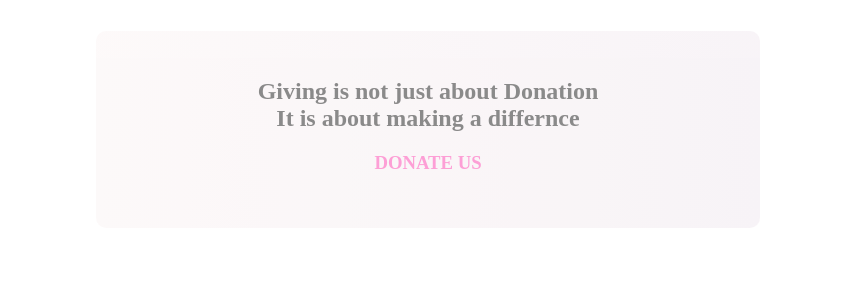
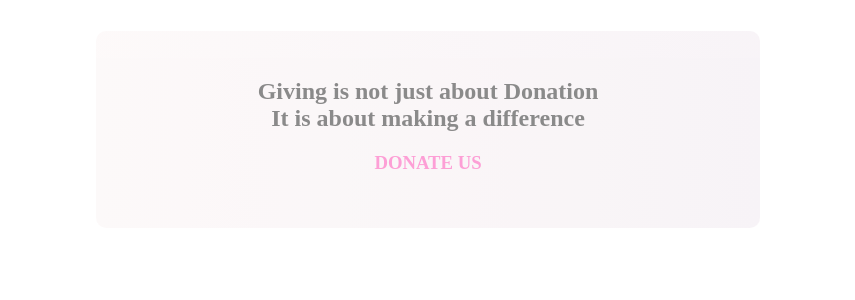
Before and after one commit to RanjithDevaraj54/Payment-Gateway-Integration, a PHP site: page / in a window 1280 px wide. Shown: the part 197-497 px from the top of the page, without its empty margins (212-1067 px from the left). Run offline with PHP 8.4, Linux system fonts and the light colour scheme; some libraries are stand-ins or nearby versions.

Commit message:
Changes Made in index and php file

```diff
--- a/index.html
+++ b/index.html
@@ -80,7 +80,7 @@
 */
         <div class="container">
             <h2 style="font-weight: bold; font-family:  Poppins; color:rgb(90, 89, 89); padding-top: 20PX;"><br>
-             Giving is not just about Donation <br>It is about making a differnce</h2>
+             Giving is not just about Donation <br>It is about making a difference</h2>
             <h3 style="color: rgb(253, 119, 197); font-family: Poppins; padding-bottom: 25PX;">DONATE US</h3>
                 <!-- Payment Button -->
                 <form style="padding: 5px;">
--- a/index.php
+++ b/index.php
@@ -82,7 +82,7 @@ echo "        </div>\n";
 */
 echo "        <div class=\"container\">\n";
 echo "            <h2 style=\"font-weight: bold; font-family:  Poppins; color:rgb(90, 89, 89); padding-top: 20PX;\"><br>\n";
-echo "             Giving is not just about Donation <br>It is about making a differnce</h2>\n";
+echo "             Giving is not just about Donation <br>It is about making a difference</h2>\n";
 echo "            <h3 style=\"color: rgb(253, 119, 197); font-family: Poppins; padding-bottom: 25PX;\">DONATE US</h3>\n";
 echo "                <!-- Payment Button -->\n";
 echo "                <form style=\"padding: 5px;\"> \n";
```
